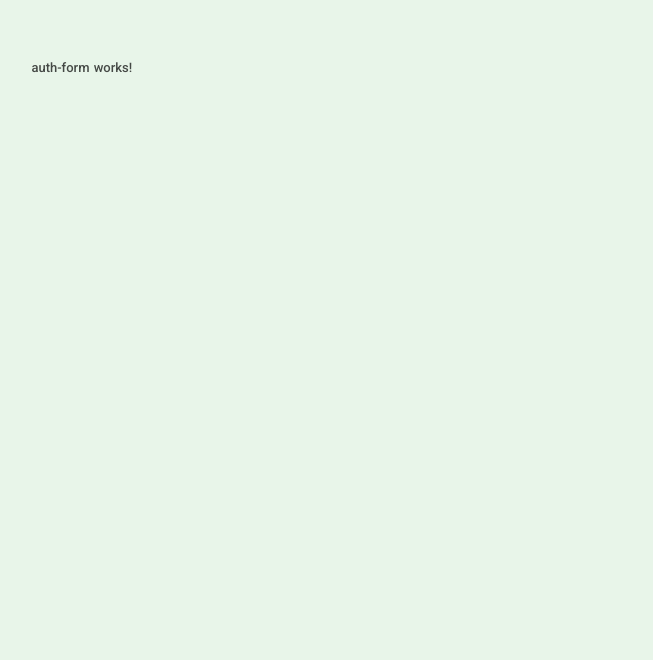
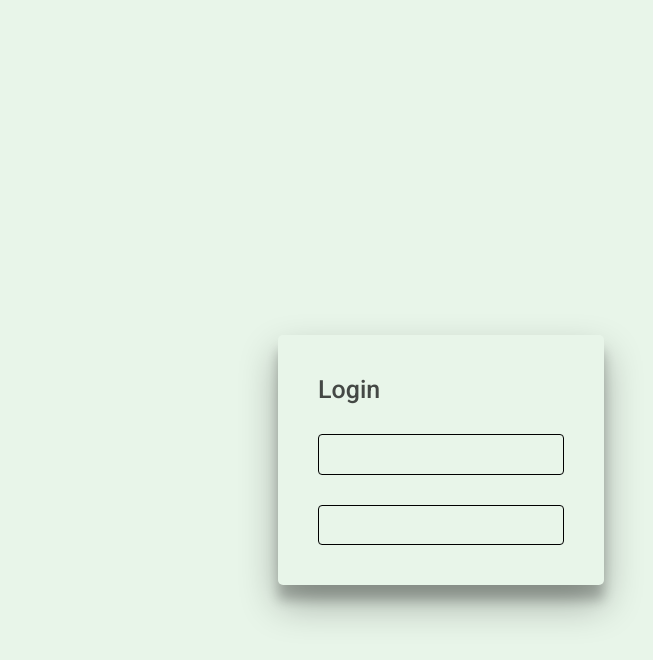
Before and after one commit to szymonaszek01/kr-workshops, an Angular app in the folder frontend-app/: page / in a window 1280 px wide. Shown: the top 660 px of the page, without its empty margins (199-852 px from the left). Built offline with nearby package versions, Linux system fonts and the light colour scheme.

Commit message:
update auth form style (#4)

```diff
--- a/frontend-app/src/app/components/auth-form/auth-form.component.html
+++ b/frontend-app/src/app/components/auth-form/auth-form.component.html
@@ -1 +1,7 @@
-<p>auth-form works!</p>
+<div class="w-100 h-100 flex-center">
+  <div class="auth-form flex-col">
+    <h1>Login</h1>
+    <input id="login" />
+    <input id="password" />
+  </div>
+</div>
--- a/frontend-app/src/app/components/auth-form/auth-form.component.scss
+++ b/frontend-app/src/app/components/auth-form/auth-form.component.scss
@@ -0,0 +1,8 @@
+.auth-form {
+  width: 30%;
+  box-shadow:  0 19px 38px rgba(0, 0, 0, 0.30), 0 15px 12px rgba(0, 0, 0, 0.22);
+  background: transparent;
+  padding: 40px;
+  border-radius: 5px;
+  gap: 30px
+}
--- a/frontend-app/src/styles.scss
+++ b/frontend-app/src/styles.scss
@@ -35,6 +35,10 @@ body {
   width: 100%;
 }
 
+.h-100 {
+  height: 100%;
+}
+
 .flex-row {
   display: flex;
   flex-direction: row;
@@ -43,6 +47,12 @@ body {
 .flex-col {
   display: flex;
   flex-direction: column;
+}
+
+.flex-center {
+  display: flex;
+  justify-content: center;
+  align-items: center;
 }
 
 .gap-20 {
@@ -103,3 +113,10 @@ button {
 button:hover {
   background: transparent;
 }
+
+input {
+  border: black 1px solid;
+  border-radius: 4px;
+  height: 2.3rem;
+  background: transparent;
+}
```
